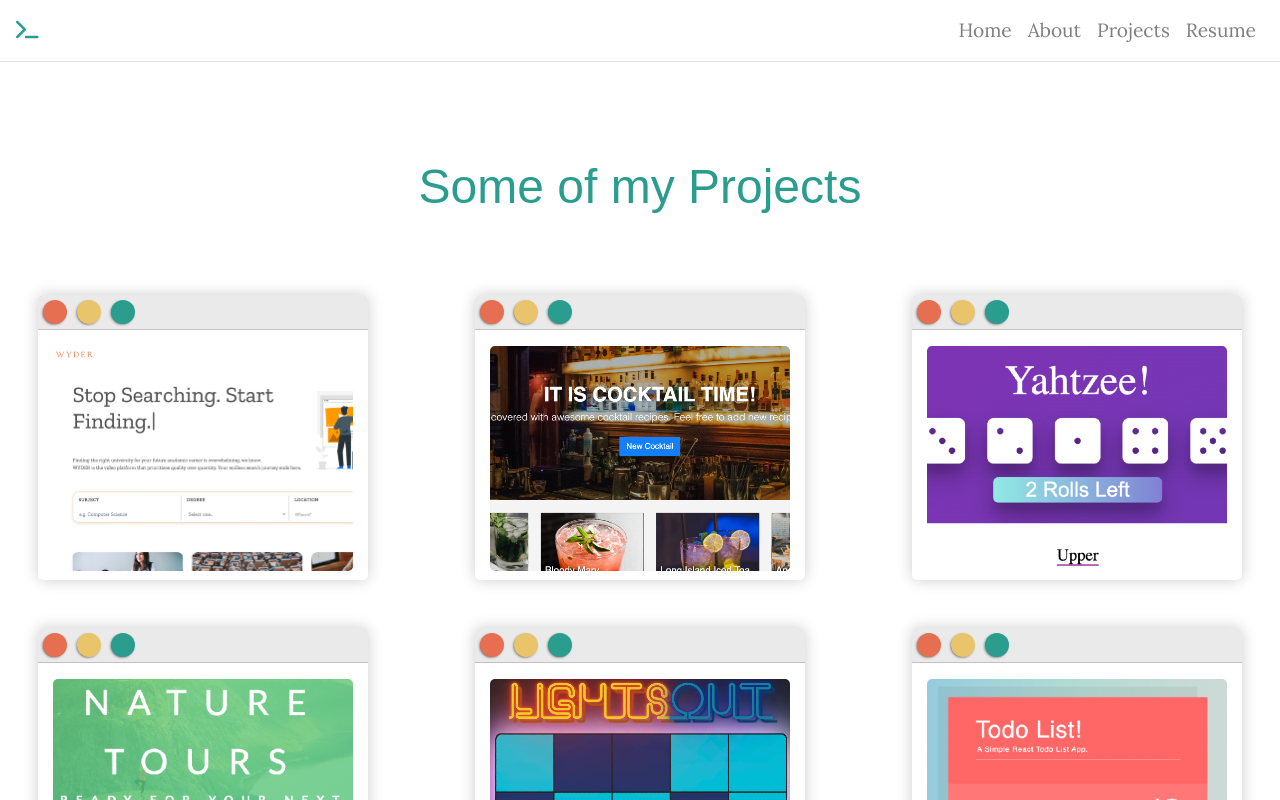
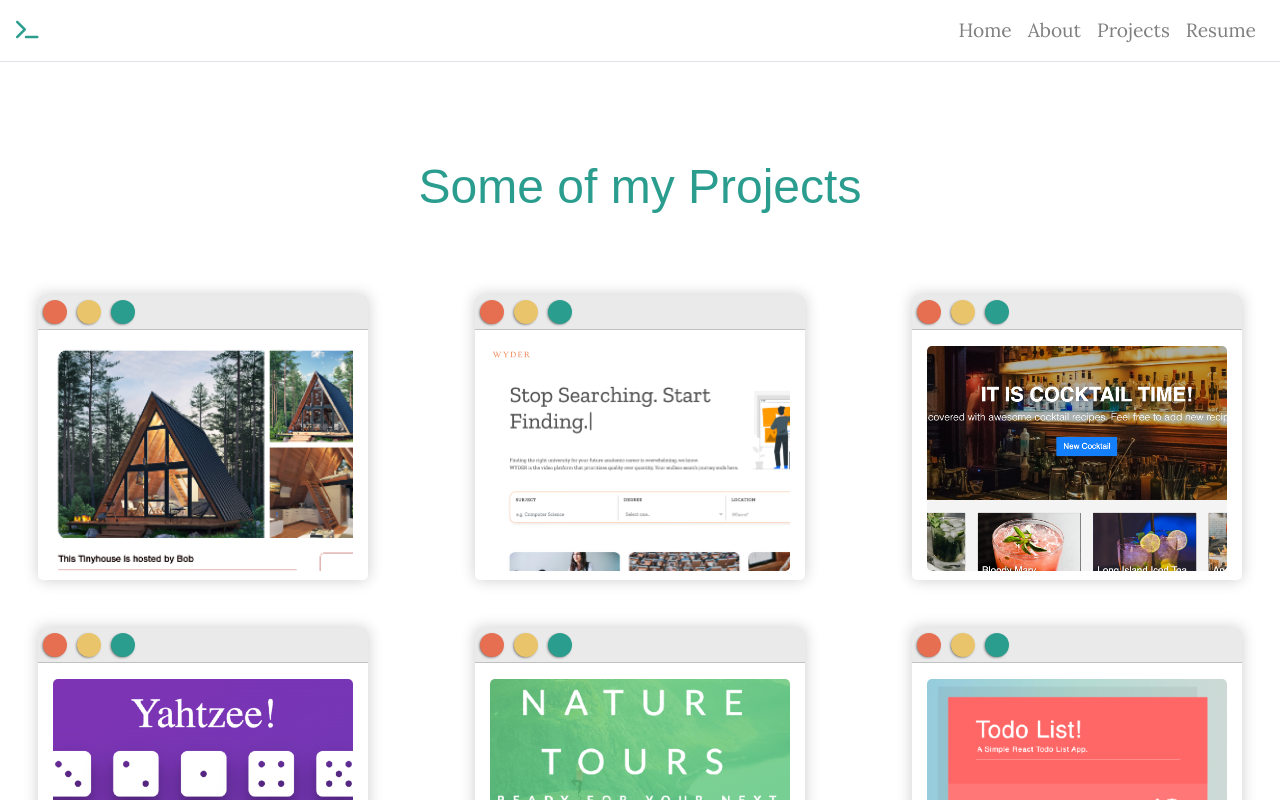
Before and after one commit to fenagel/portfolio, a React (Create React App) app: page /portfolio/projects in a window 1280 px wide. Shown: the top 800 px of the page. Built offline with nearby package versions, Linux system fonts and the light colour scheme.

Commit message:
switched out lights out project with tinyhouses airbnb clone

```diff
--- a/src/Projects.js
+++ b/src/Projects.js
@@ -4,6 +4,7 @@ import Col from 'react-bootstrap/Col';
 import Thumbnail from './Thumbnail';
 import './Projects.css';
 
+import tinyhouses from './images/tinyhouses.png';
 import wyder from './images/wyder.png';
 import cocktail from './images/cocktail.png';
 import yahtzee from './images/yahtzee.png';
@@ -17,6 +18,14 @@ function Projects(props) {
     <div className="Projects">
       <h1 className="Header Skew-Normal">Some of my Projects</h1>
       <Row>
+      <Col xs={12} md={6} xl={4} className="mb-5">
+           <Thumbnail
+           link="https://tinyhouses.herokuapp.com/"
+           image={tinyhouses}
+           title="Tinyhouses Airbnb"
+           category="Website"
+           language="Ruby on Rails"      />
+        </Col>
         <Col xs={12} md={6} xl={4} className="mb-5">
           <Thumbnail
            link="http://www.wyder.xyz/"
@@ -51,14 +60,6 @@ function Projects(props) {
         </Col>
         <Col xs={12} md={6} xl={4} className="mb-5">
            <Thumbnail
-           link="https://fenagel.github.io/react-lights-out/"
-           image={lights}
-           title="React Lights-Out-Game"
-           category="React Game"
-           language="React"      />
-        </Col>
-        <Col xs={12} md={6} xl={4} className="mb-5">
-           <Thumbnail
            link="https://fenagel.github.io/react-todo-list/"
            image={todo}
            title="React Todo-List"
```
Also changed, not shown: src/images/tinyhouses.png (added).
